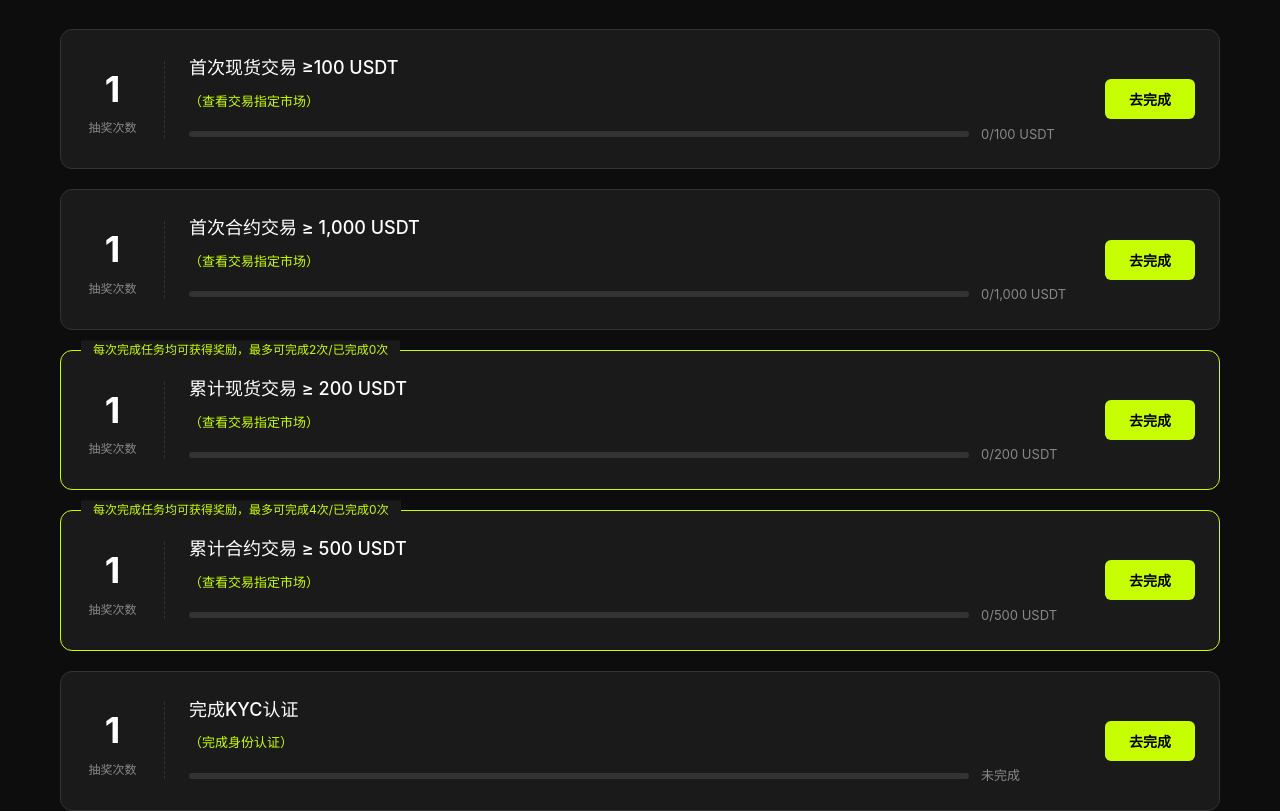
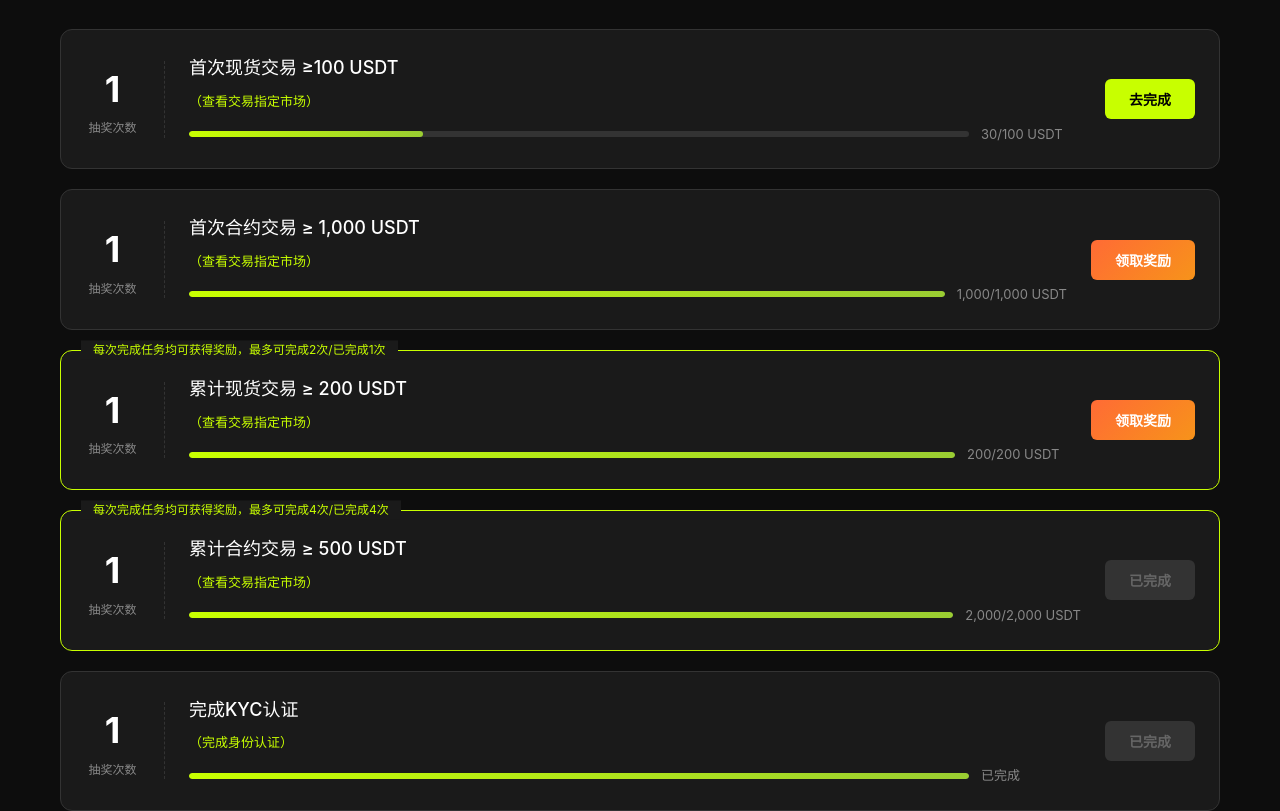
Before and after one commit to YUKI-FU/activity-admin, a plain HTML site: page etz-activity-prototype.html in a window 1280 px wide. Shown: the part 1274-2085 px from the top of the page. Drawn offline with Linux system fonts and the light colour scheme.

Commit message:
Optimize task button states

```diff
--- a/etz-activity-prototype.html
+++ b/etz-activity-prototype.html
@@ -322,8 +322,20 @@
       cursor: pointer;
       border: none;
       white-space: nowrap;
+      transition: all 0.2s;
     }
     .btn-task:hover { background: #b8ef00; }
+    .btn-task.claim {
+      background: linear-gradient(135deg, #ff6b35 0%, #f7931a 100%);
+      color: #fff;
+    }
+    .btn-task.claim:hover { background: linear-gradient(135deg, #ff7d4d 0%, #ffa32a 100%); }
+    .btn-task.completed {
+      background: #333;
+      color: #666;
+      cursor: default;
+    }
+    .btn-task.completed:hover { background: #333; }
 
     /* 活动规则 */
     .rules-section {
@@ -772,7 +784,7 @@
       </div>
 
       <div class="task-list">
-        <!-- 任务1 -->
+        <!-- 任务1 - 去完成状态 -->
         <div class="task-card">
           <div class="task-reward">
             <div class="task-reward-num">1</div>
@@ -782,14 +794,14 @@
             <div class="task-name">首次现货交易 ≥100 USDT</div>
             <div class="task-market">（查看交易指定市场）</div>
             <div class="task-progress">
-              <div class="progress-bar"><div class="progress-fill" style="width: 0%;"></div></div>
-              <span class="progress-text">0/100 USDT</span>
+              <div class="progress-bar"><div class="progress-fill" style="width: 30%;"></div></div>
+              <span class="progress-text">30/100 USDT</span>
             </div>
           </div>
           <button class="btn-task">去完成</button>
         </div>
 
-        <!-- 任务2 -->
+        <!-- 任务2 - 领取奖励状态 -->
         <div class="task-card">
           <div class="task-reward">
             <div class="task-reward-num">1</div>
@@ -799,15 +811,15 @@
             <div class="task-name">首次合约交易 ≥ 1,000 USDT</div>
             <div class="task-market">（查看交易指定市场）</div>
             <div class="task-progress">
-              <div class="progress-bar"><div class="progress-fill" style="width: 0%;"></div></div>
-              <span class="progress-text">0/1,000 USDT</span>
+              <div class="progress-bar"><div class="progress-fill" style="width: 100%;"></div></div>
+              <span class="progress-text">1,000/1,000 USDT</span>
             </div>
           </div>
-          <button class="btn-task">去完成</button>
+          <button class="btn-task claim">领取奖励</button>
         </div>
 
-        <!-- 任务3 - 可重复 -->
-        <div class="task-card repeatable" data-repeat-text="每次完成任务均可获得奖励，最多可完成2次/已完成0次">
+        <!-- 任务3 - 可重复 领取奖励状态 -->
+        <div class="task-card repeatable" data-repeat-text="每次完成任务均可获得奖励，最多可完成2次/已完成1次">
           <div class="task-reward">
             <div class="task-reward-num">1</div>
             <div class="task-reward-label">抽奖次数</div>
@@ -816,15 +828,15 @@
             <div class="task-name">累计现货交易 ≥ 200 USDT</div>
             <div class="task-market">（查看交易指定市场）</div>
             <div class="task-progress">
-              <div class="progress-bar"><div class="progress-fill" style="width: 0%;"></div></div>
-              <span class="progress-text">0/200 USDT</span>
+              <div class="progress-bar"><div class="progress-fill" style="width: 100%;"></div></div>
+              <span class="progress-text">200/200 USDT</span>
             </div>
           </div>
-          <button class="btn-task">去完成</button>
+          <button class="btn-task claim">领取奖励</button>
         </div>
 
-        <!-- 任务4 - 可重复 -->
-        <div class="task-card repeatable" data-repeat-text="每次完成任务均可获得奖励，最多可完成4次/已完成0次">
+        <!-- 任务4 - 可重复 已完成状态 -->
+        <div class="task-card repeatable" data-repeat-text="每次完成任务均可获得奖励，最多可完成4次/已完成4次">
           <div class="task-reward">
             <div class="task-reward-num">1</div>
             <div class="task-reward-label">抽奖次数</div>
@@ -833,14 +845,14 @@
             <div class="task-name">累计合约交易 ≥ 500 USDT</div>
             <div class="task-market">（查看交易指定市场）</div>
             <div class="task-progress">
-              <div class="progress-bar"><div class="progress-fill" style="width: 0%;"></div></div>
-              <span class="progress-text">0/500 USDT</span>
+              <div class="progress-bar"><div class="progress-fill" style="width: 100%;"></div></div>
+              <span class="progress-text">2,000/2,000 USDT</span>
             </div>
           </div>
-          <button class="btn-task">去完成</button>
+          <button class="btn-task completed">已完成</button>
         </div>
 
-        <!-- 任务5 -->
+        <!-- 任务5 - 已完成状态 -->
         <div class="task-card">
           <div class="task-reward">
             <div class="task-reward-num">1</div>
@@ -850,14 +862,14 @@
             <div class="task-name">完成KYC认证</div>
             <div class="task-market">（完成身份认证）</div>
             <div class="task-progress">
-              <div class="progress-bar"><div class="progress-fill" style="width: 0%;"></div></div>
-              <span class="progress-text">未完成</span>
+              <div class="progress-bar"><div class="progress-fill" style="width: 100%;"></div></div>
+              <span class="progress-text">已完成</span>
             </div>
           </div>
-          <button class="btn-task">去完成</button>
+          <button class="btn-task completed">已完成</button>
         </div>
 
-        <!-- 任务6 -->
+        <!-- 任务6 - 去完成状态 -->
         <div class="task-card">
           <div class="task-reward">
             <div class="task-reward-num">2</div>
```
